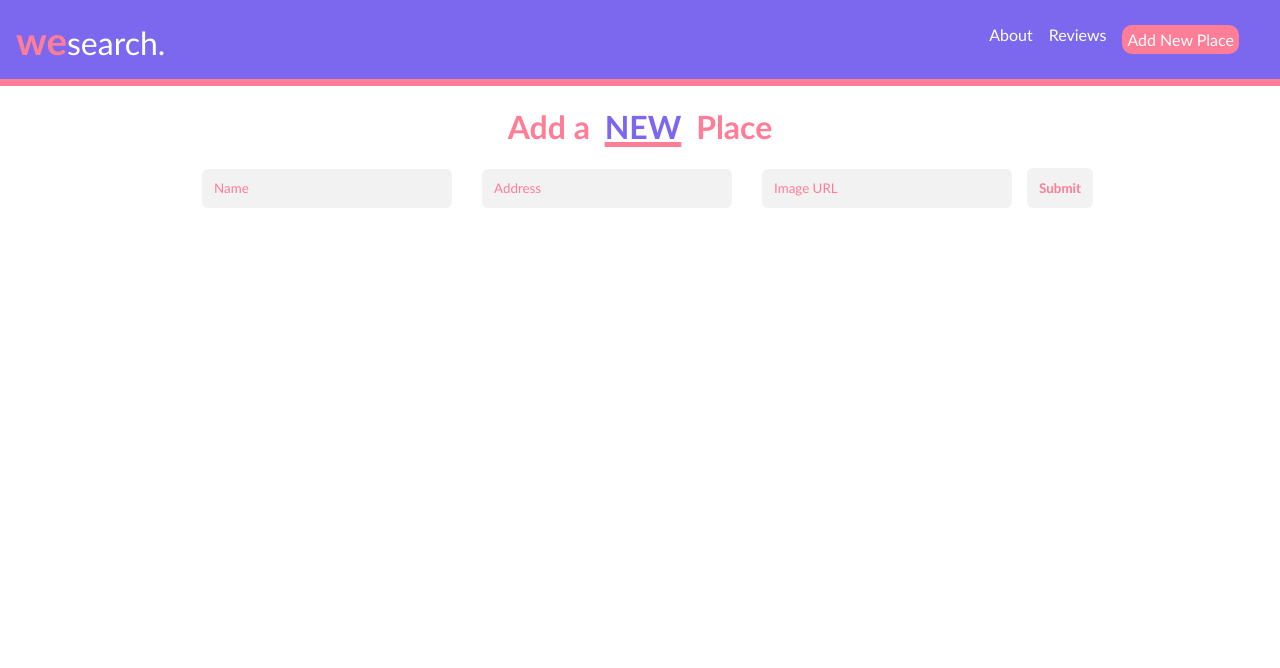
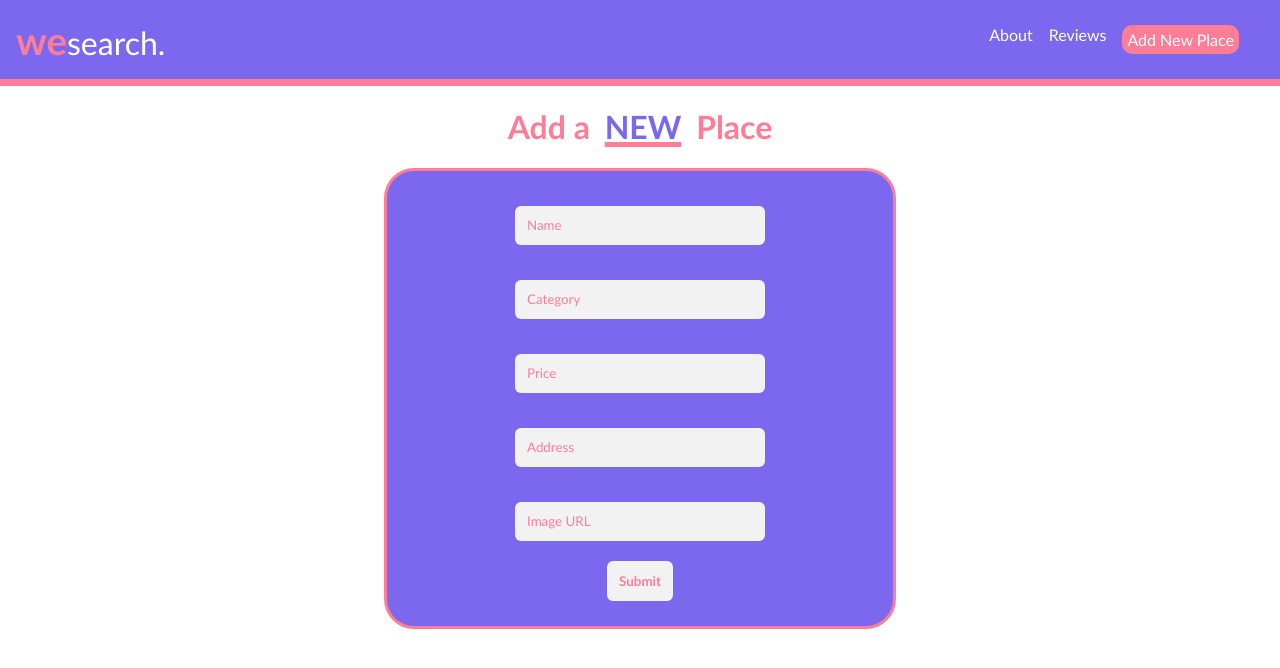
Before and after one commit to thesymbolicway/WESearch, a React (Create React App) app: page /add in a window 1280 px wide. Shown: the top 668 px of the page. Built offline with nearby package versions, Linux system fonts and the light colour scheme.

Commit message:
added the post method from our input form

```diff
--- a/src/css/input.css
+++ b/src/css/input.css
@@ -14,10 +14,25 @@ input:focus {
   background-color: rgba(255, 0, 0, 0.4);
 }
 
-.form-container {
+.form {
+  color: white;
   display: flex;
+  flex-direction: column;
   align-items: center;
   justify-content: center;
+  margin-top: 20px;
+  border-style: solid;
+  border-radius: 30px;
+  border-color: #ff7d97;
+  background-color: mediumslateblue;
+  margin-left: 30%;
+  margin-right: 30%;
+  padding-bottom: 25px;
+}
+
+.form input {
+  color: white;
+  margin-top: 35px;
 }
 
 .submit-button {
@@ -31,6 +46,7 @@ input:focus {
   border-radius: 6px;
   transition: 0.3s linear;
   font-family: "Gill Sans", "Gill Sans MT", Calibri, "Trebuchet MS", sans-serif;
+  margin-top: 20px;
 }
 
 .submit-button:hover {
--- a/src/pages/Inputform.js
+++ b/src/pages/Inputform.js
@@ -1,17 +1,34 @@
+import { useState } from "react";
 export default function Home() {
+  const [ name, setName ] = useState("");
+  const [ category, setCategory ] = useState("");
+  const [ price, setPrice ] = useState("");
+  const [ location, setLocation ] = useState("");
+  const [ image_url, setImage_url ] = useState("");
+
+
+  function handleSubmit(e) {
+    e.preventDefault();
+    const place = { name, category, price, location, image_url };
+    fetch("http://localhost:9292/places", {
+      method: "POST",
+      headers: { "Content-Type": "application/json" },
+      body: JSON.stringify(place),
+    })
+  }
+
   return (
     <>
       <h1 className="title">
         Add a <span className="new">NEW</span> Place
       </h1>
-      <div class="form-container">
-        <form>
-          <input placeholder="Name" required="" type="text" />
-          <span class="border"></span>
-          <input name="address" required="" placeholder="Address" type="text" />
-          <span class="border"></span>
-          <input name="image" placeholder="Image URL" type="text" />
-          <span class="border"></span>
+      <div className="form-container">
+        <form className="form" onSubmit={handleSubmit}>
+          <input name="name" placeholder="Name" required="" type="text" value={name} onChange={(e) => setName(e.target.value)}/>
+          <input name="category" placeholder="Category" required="" type="text" value={category} onChange={(e) => setCategory(e.target.value)}/>
+          <input name="price" placeholder="Price" required="" type="text" value={price} onChange={(e) => setPrice(e.target.value)}/>
+          <input name="location" required="" placeholder="Address" type="text" value={location} onChange={(e) => setLocation(e.target.value)}/>
+          <input name="image_url" required="" placeholder="Image URL" type="text" value={image_url} onChange={(e) => setImage_url(e.target.value)}/>
           <button className="submit-button" type="submit">
             Submit
           </button>
```
